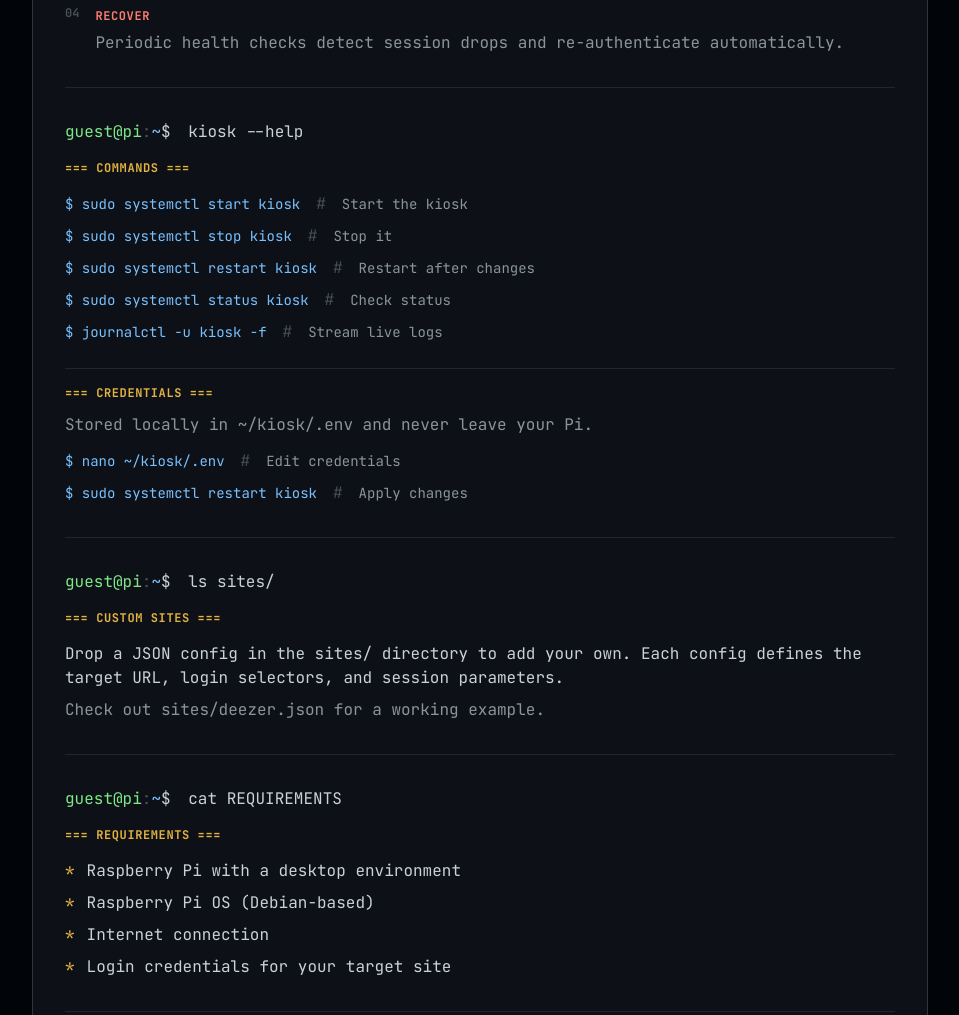
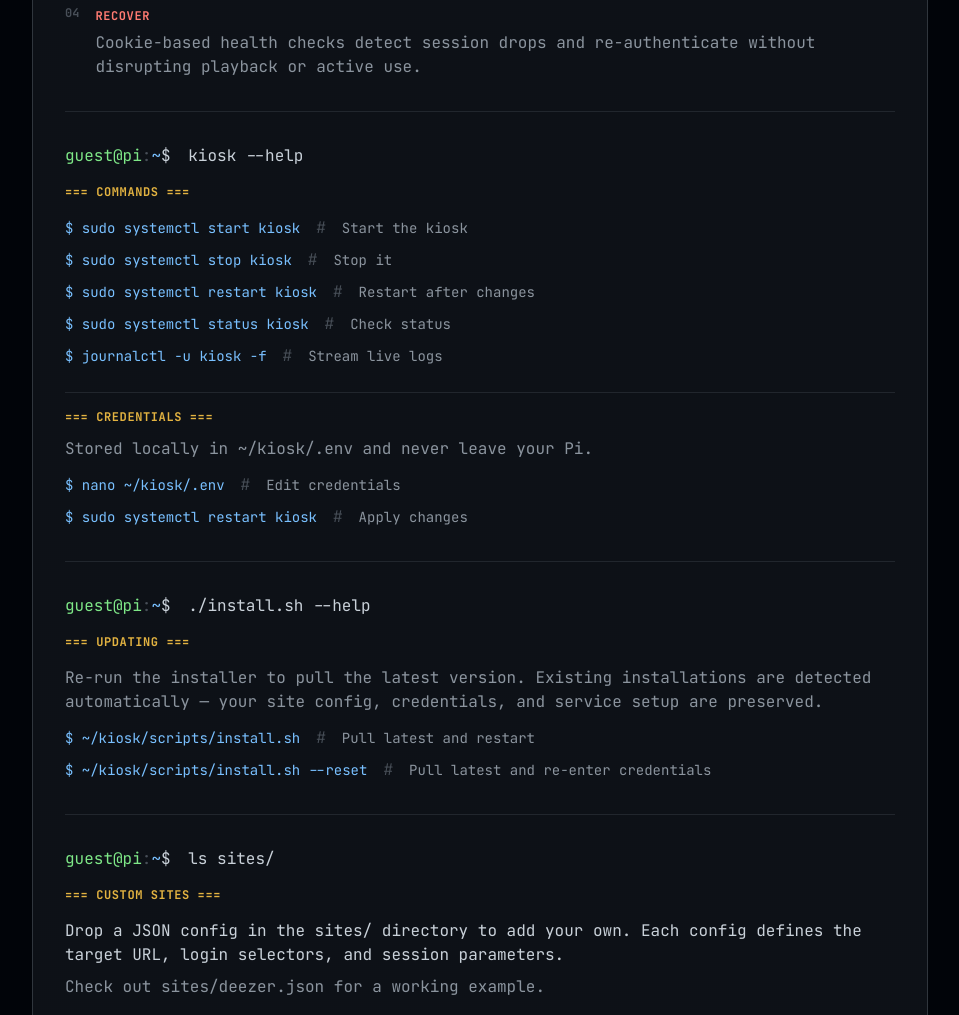
Before and after one commit to smgdesign/pi-kiosk, a website: page docs/index.html in a window 1280 px wide. Shown: the part 1447-2462 px from the top of the page, without its empty margins (160-1119 px from the left). Drawn offline with nearby package versions, Linux system fonts and the light colour scheme.

Commit message:
feat: added ability to update silently

```diff
--- a/docs/index.html
+++ b/docs/index.html
@@ -219,6 +219,29 @@
 
                         <div class="border-t border-[#21262d] my-8"></div>
 
+                        <!-- Updating -->
+                        <div class="mb-8">
+                            <div class="prompt">
+                                <span class="text-[#7ee787]">guest@pi</span><span class="text-[#484f58]">:</span><span class="text-[#79c0ff]">~</span><span class="text-[#c9d1d9]">$</span>
+                                <span class="text-[#c9d1d9] ml-2" x-text="s.updating.command"></span>
+                            </div>
+                            <div class="mt-4 pl-0">
+                                <div class="text-[#e3b341] font-bold tracking-wider text-xs mb-4" x-text="'=== ' + s.updating.heading + ' ==='"></div>
+                                <p class="text-[#8b949e] mb-3" x-text="s.updating.description"></p>
+                                <div class="space-y-2">
+                                    <template x-for="(item, i) in s.updating.items" :key="i">
+                                        <div class="flex flex-col sm:flex-row sm:items-center gap-1 sm:gap-4">
+                                            <code class="text-[#79c0ff] text-xs md:text-sm whitespace-nowrap" x-text="'$ ' + item.cmd"></code>
+                                            <span class="text-[#484f58] hidden sm:inline">#</span>
+                                            <span class="text-[#8b949e] text-xs md:text-sm" x-text="item.desc"></span>
+                                        </div>
+                                    </template>
+                                </div>
+                            </div>
+                        </div>
+
+                        <div class="border-t border-[#21262d] my-8"></div>
+
                         <!-- Custom Sites -->
                         <div class="mb-8">
                             <div class="prompt">
--- a/docs/strings.json
+++ b/docs/strings.json
@@ -25,7 +25,7 @@
       "Installs Node.js 24 + Chromium automatically",
       "Full-screen kiosk browser on boot",
       "Auto-login to any configured website",
-      "Session monitoring with automatic recovery",
+      "Cookie-based session monitoring with automatic recovery",
       "Cookie consent auto-dismissal",
       "systemd service with auto-restart on failure",
       "JSON-based site configs — swap sites in seconds"
@@ -38,7 +38,7 @@
       { "num": "01", "label": "INSTALL", "text": "The script sets up Node.js, pulls the repo, and downloads Chromium via Playwright." },
       { "num": "02", "label": "CONFIGURE", "text": "Pick a site from the available configs and enter your login credentials." },
       { "num": "03", "label": "BOOT", "text": "A systemd service launches a full-screen kiosk browser on every startup." },
-      { "num": "04", "label": "RECOVER", "text": "Periodic health checks detect session drops and re-authenticate automatically." }
+      { "num": "04", "label": "RECOVER", "text": "Cookie-based health checks detect session drops and re-authenticate without disrupting playback or active use." }
     ]
   },
   "usage": {
@@ -56,6 +56,15 @@
     "credentialsCommands": [
       { "cmd": "nano ~/kiosk/.env", "desc": "Edit credentials" },
       { "cmd": "sudo systemctl restart kiosk", "desc": "Apply changes" }
+    ]
+  },
+  "updating": {
+    "command": "./install.sh --help",
+    "heading": "UPDATING",
+    "description": "Re-run the installer to pull the latest version. Existing installations are detected automatically — your site config, credentials, and service setup are preserved.",
+    "items": [
+      { "cmd": "~/kiosk/scripts/install.sh", "desc": "Pull latest and restart" },
+      { "cmd": "~/kiosk/scripts/install.sh --reset", "desc": "Pull latest and re-enter credentials" }
     ]
   },
   "sites": {
```
Also changed, not shown: 1 other file.
